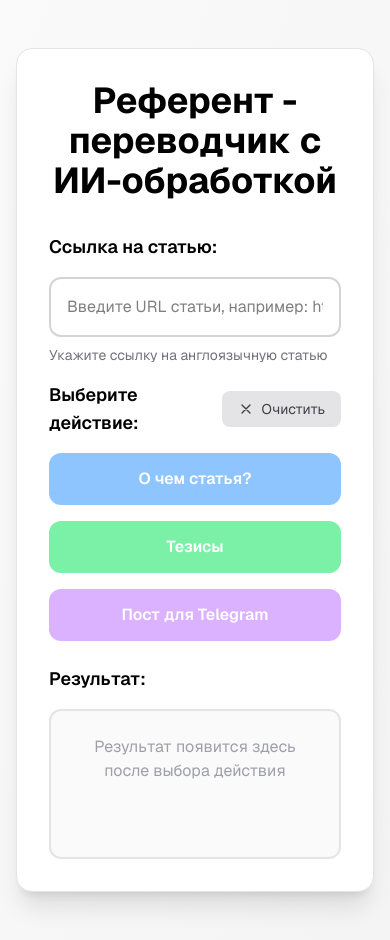
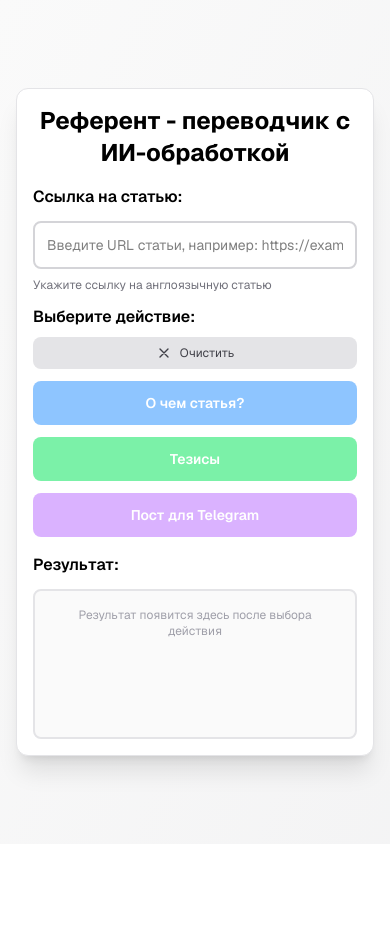
Before and after one commit to 19Bas2y8a-Nik/referent, a Next.js app: page / in a window 390 px wide. After the commit the page ends 844 px from the top, so only its background shows below. Built offline with nearby package versions, Linux system fonts and the light colour scheme.

Commit message:
Refactor Home component layout for improved responsiveness and user experience. Update styles for headings, buttons, and input fields, enhancing visual hierarchy and accessibility. Adjust spacing and breakpoints for better mobile support.

```diff
--- a/app/page.tsx
+++ b/app/page.tsx
@@ -248,10 +248,10 @@ export default function Home() {
 
   return (
     <div className="min-h-screen bg-gradient-to-br from-zinc-50 to-zinc-100 dark:from-black dark:to-zinc-900 font-sans">
-      <main className="min-h-screen w-full max-w-5xl mx-auto flex flex-col items-center justify-center py-12 px-4 gap-8">
-        <div className="w-full bg-white dark:bg-zinc-950 shadow-xl rounded-2xl p-8 border border-zinc-200 dark:border-zinc-800">
-          <h1 className="text-4xl font-bold text-center text-black dark:text-zinc-50 mb-8">Референт - переводчик с ИИ-обработкой</h1>
-          <p className="text-lg font-semibold text-black dark:text-zinc-50 mb-4">Ссылка на статью:</p>
+      <main className="min-h-screen w-full max-w-5xl mx-auto flex flex-col items-center justify-center py-6 sm:py-12 px-4 gap-4 sm:gap-8">
+        <div className="w-full bg-white dark:bg-zinc-950 shadow-xl rounded-xl sm:rounded-2xl p-4 sm:p-6 md:p-8 border border-zinc-200 dark:border-zinc-800">
+          <h1 className="text-2xl sm:text-3xl md:text-4xl font-bold text-center text-black dark:text-zinc-50 mb-4 sm:mb-6 md:mb-8 break-words">Референт - переводчик с ИИ-обработкой</h1>
+          <p className="text-base sm:text-lg font-semibold text-black dark:text-zinc-50 mb-3 sm:mb-4">Ссылка на статью:</p>
           <input
             type="text"
             placeholder="Введите URL статьи, например: https://example.com/article"
@@ -265,82 +265,82 @@ export default function Home() {
               }
             }}
             onBlur={() => validateUrl(url)}
-            className={`w-full p-4 mb-2 border-2 rounded-xl text-base bg-white dark:bg-zinc-900 text-black dark:text-zinc-100 focus:outline-none focus:ring-2 focus:border-transparent transition-all ${
+            className={`w-full p-3 sm:p-4 mb-2 border-2 rounded-lg sm:rounded-xl text-sm sm:text-base bg-white dark:bg-zinc-900 text-black dark:text-zinc-100 focus:outline-none focus:ring-2 focus:border-transparent transition-all break-all ${
               urlError
                 ? "border-red-500 focus:ring-red-500"
                 : "border-zinc-300 dark:border-zinc-700 focus:ring-blue-500"
             }`}
           />
-          <p className="text-sm text-zinc-500 dark:text-zinc-400 mb-4">Укажите ссылку на англоязычную статью</p>
+          <p className="text-xs sm:text-sm text-zinc-500 dark:text-zinc-400 mb-3 sm:mb-4 break-words">Укажите ссылку на англоязычную статью</p>
           {urlError && (
-            <p className="text-red-500 text-sm mb-4">{urlError}</p>
+            <p className="text-red-500 text-xs sm:text-sm mb-3 sm:mb-4 break-words">{urlError}</p>
           )}
-          <div className="flex items-center justify-between mb-4">
-            <p className="text-lg font-semibold text-black dark:text-zinc-50">Выберите действие:</p>
+          <div className="flex flex-col sm:flex-row sm:items-center sm:justify-between gap-2 sm:gap-0 mb-3 sm:mb-4">
+            <p className="text-base sm:text-lg font-semibold text-black dark:text-zinc-50">Выберите действие:</p>
             <button
               onClick={handleClear}
-              className="px-4 py-2 text-sm bg-zinc-200 dark:bg-zinc-800 text-zinc-700 dark:text-zinc-300 rounded-lg hover:bg-zinc-300 dark:hover:bg-zinc-700 transition-all flex items-center gap-2"
+              className="px-3 sm:px-4 py-2 text-xs sm:text-sm bg-zinc-200 dark:bg-zinc-800 text-zinc-700 dark:text-zinc-300 rounded-lg hover:bg-zinc-300 dark:hover:bg-zinc-700 transition-all flex items-center justify-center sm:justify-start gap-2 w-full sm:w-auto"
               title="Очистить все поля и результаты"
             >
-              <svg className="w-4 h-4" fill="none" stroke="currentColor" viewBox="0 0 24 24">
+              <svg className="w-4 h-4 flex-shrink-0" fill="none" stroke="currentColor" viewBox="0 0 24 24">
                 <path strokeLinecap="round" strokeLinejoin="round" strokeWidth={2} d="M6 18L18 6M6 6l12 12" />
               </svg>
               <span>Очистить</span>
             </button>
           </div>
-          <div className="flex flex-col sm:flex-row gap-4 w-full mb-6">
+          <div className="flex flex-col sm:flex-row gap-3 sm:gap-4 w-full mb-4 sm:mb-6">
             <button
               onClick={() => handleClick("about")}
-              className="flex-1 py-3.5 bg-blue-600 text-white font-semibold rounded-xl transition-all hover:bg-blue-700 hover:shadow-lg disabled:bg-blue-300 disabled:cursor-not-allowed disabled:hover:shadow-none"
+              className="flex-1 py-3 sm:py-3.5 bg-blue-600 text-white text-sm sm:text-base font-semibold rounded-lg sm:rounded-xl transition-all hover:bg-blue-700 hover:shadow-lg disabled:bg-blue-300 disabled:cursor-not-allowed disabled:hover:shadow-none break-words"
               disabled={!url || loading}
               title="Получить краткое объяснение содержания статьи (2-3 предложения)"
             >О чем статья?</button>
             <button
               onClick={() => handleClick("thesis")}
-              className="flex-1 py-3.5 bg-green-600 text-white font-semibold rounded-xl transition-all hover:bg-green-700 hover:shadow-lg disabled:bg-green-300 disabled:cursor-not-allowed disabled:hover:shadow-none"
+              className="flex-1 py-3 sm:py-3.5 bg-green-600 text-white text-sm sm:text-base font-semibold rounded-lg sm:rounded-xl transition-all hover:bg-green-700 hover:shadow-lg disabled:bg-green-300 disabled:cursor-not-allowed disabled:hover:shadow-none break-words"
               disabled={!url || loading}
               title="Создать список основных тезисов статьи (5-7 пунктов)"
             >Тезисы</button>
             <button
               onClick={() => handleClick("telegram")}
-              className="flex-1 py-3.5 bg-purple-600 text-white font-semibold rounded-xl transition-all hover:bg-purple-700 hover:shadow-lg disabled:bg-purple-300 disabled:cursor-not-allowed disabled:hover:shadow-none"
+              className="flex-1 py-3 sm:py-3.5 bg-purple-600 text-white text-sm sm:text-base font-semibold rounded-lg sm:rounded-xl transition-all hover:bg-purple-700 hover:shadow-lg disabled:bg-purple-300 disabled:cursor-not-allowed disabled:hover:shadow-none break-words"
               disabled={!url || loading}
               title="Создать пост для Telegram с эмодзи и ссылкой на источник"
             >Пост для Telegram</button>
           </div>
           {processStatus && (
-            <div className="mb-4 p-3 bg-blue-50 dark:bg-blue-950 border border-blue-200 dark:border-blue-800 rounded-lg">
-              <p className="text-sm text-blue-700 dark:text-blue-300">{processStatus}</p>
+            <div className="mb-3 sm:mb-4 p-2 sm:p-3 bg-blue-50 dark:bg-blue-950 border border-blue-200 dark:border-blue-800 rounded-lg">
+              <p className="text-xs sm:text-sm text-blue-700 dark:text-blue-300 break-words">{processStatus}</p>
             </div>
           )}
           {error && (
-            <Alert variant="destructive" className="mb-4">
+            <Alert variant="destructive" className="mb-3 sm:mb-4">
               <AlertDescription className="flex items-start gap-2">
                 <div className="mt-0.5 flex-shrink-0">
                   <AlertIcon variant="destructive" />
                 </div>
-                <span>{error}</span>
+                <span className="text-xs sm:text-sm break-words">{error}</span>
               </AlertDescription>
             </Alert>
           )}
-          <div className="flex items-center justify-between mb-4">
-            <p className="text-lg font-semibold text-black dark:text-zinc-50">Результат:</p>
+          <div className="flex flex-col sm:flex-row sm:items-center sm:justify-between gap-2 sm:gap-0 mb-3 sm:mb-4">
+            <p className="text-base sm:text-lg font-semibold text-black dark:text-zinc-50">Результат:</p>
             {result && !loading && (
               <button
                 onClick={copyToClipboard}
-                className="px-4 py-2 text-sm bg-zinc-200 dark:bg-zinc-800 text-zinc-700 dark:text-zinc-300 rounded-lg hover:bg-zinc-300 dark:hover:bg-zinc-700 transition-all flex items-center gap-2"
+                className="px-3 sm:px-4 py-2 text-xs sm:text-sm bg-zinc-200 dark:bg-zinc-800 text-zinc-700 dark:text-zinc-300 rounded-lg hover:bg-zinc-300 dark:hover:bg-zinc-700 transition-all flex items-center justify-center sm:justify-start gap-2 w-full sm:w-auto"
                 title="Копировать результат"
               >
                 {copied ? (
                   <>
-                    <svg className="w-4 h-4" fill="none" stroke="currentColor" viewBox="0 0 24 24">
+                    <svg className="w-4 h-4 flex-shrink-0" fill="none" stroke="currentColor" viewBox="0 0 24 24">
                       <path strokeLinecap="round" strokeLinejoin="round" strokeWidth={2} d="M5 13l4 4L19 7" />
                     </svg>
                     <span>Скопировано!</span>
                   </>
                 ) : (
                   <>
-                    <svg className="w-4 h-4" fill="none" stroke="currentColor" viewBox="0 0 24 24">
+                    <svg className="w-4 h-4 flex-shrink-0" fill="none" stroke="currentColor" viewBox="0 0 24 24">
                       <path strokeLinecap="round" strokeLinejoin="round" strokeWidth={2} d="M8 16H6a2 2 0 01-2-2V6a2 2 0 012-2h8a2 2 0 012 2v2m-6 12h8a2 2 0 002-2v-8a2 2 0 00-2-2h-8a2 2 0 00-2 2v8a2 2 0 002 2z" />
                     </svg>
                     <span>Копировать</span>
@@ -351,7 +351,7 @@ export default function Home() {
           </div>
           <div
             ref={resultRef}
-            className="w-full min-h-[150px] p-6 border-2 border-zinc-200 dark:border-zinc-700 rounded-xl bg-zinc-50 dark:bg-zinc-900 text-black dark:text-zinc-100 relative"
+            className="w-full min-h-[150px] p-4 sm:p-6 border-2 border-zinc-200 dark:border-zinc-700 rounded-lg sm:rounded-xl bg-zinc-50 dark:bg-zinc-900 text-black dark:text-zinc-100 relative overflow-wrap break-words"
           >
             {loading ? (
               <div className="flex flex-col items-center justify-center h-full gap-3">
@@ -362,7 +362,7 @@ export default function Home() {
                 <span className="text-zinc-500 dark:text-zinc-400">Генерация...</span>
               </div>
             ) : (
-              <div className="whitespace-pre-wrap font-normal text-left">{result || <span className="text-zinc-400 dark:text-zinc-600 font-normal block text-center">Результат появится здесь после выбора действия</span>}</div>
+              <div className="whitespace-pre-wrap font-normal text-left text-sm sm:text-base break-words overflow-wrap">{result || <span className="text-zinc-400 dark:text-zinc-600 font-normal block text-center text-xs sm:text-sm">Результат появится здесь после выбора действия</span>}</div>
             )}
           </div>
         </div>
```
